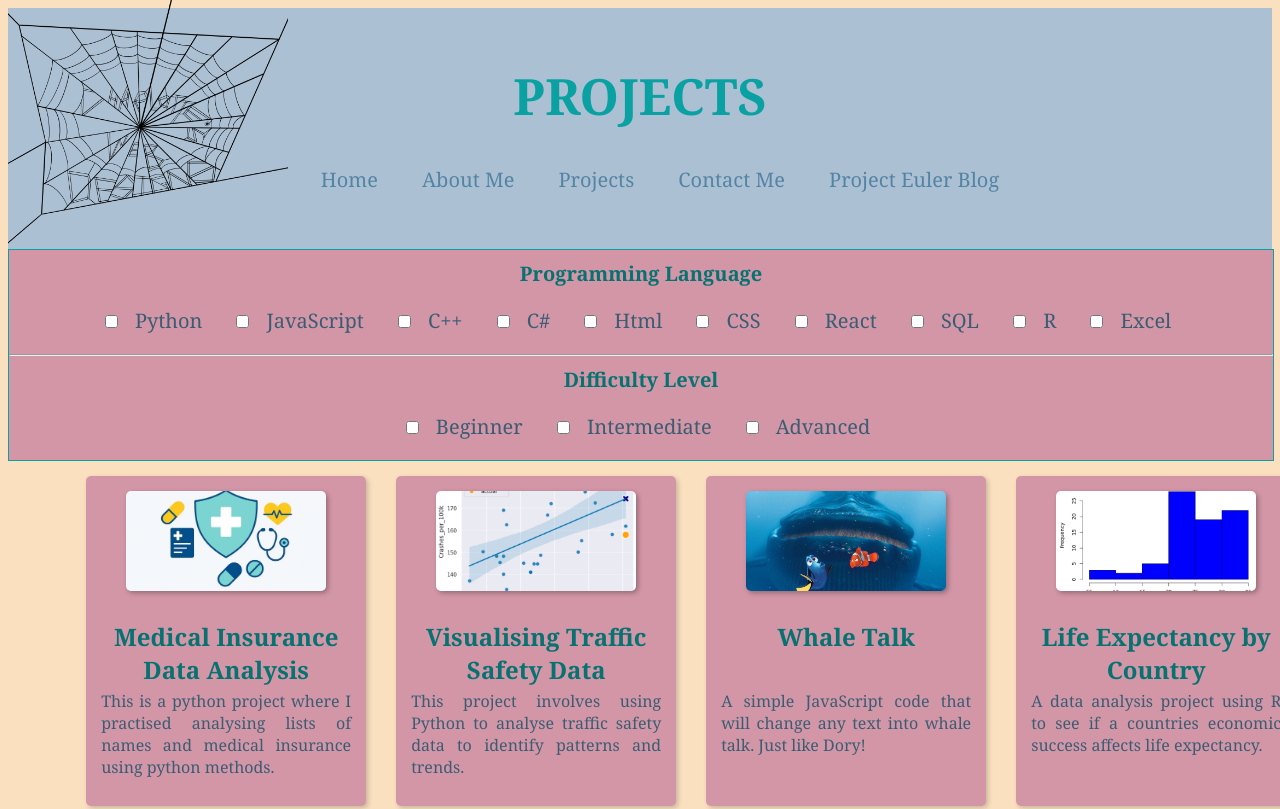
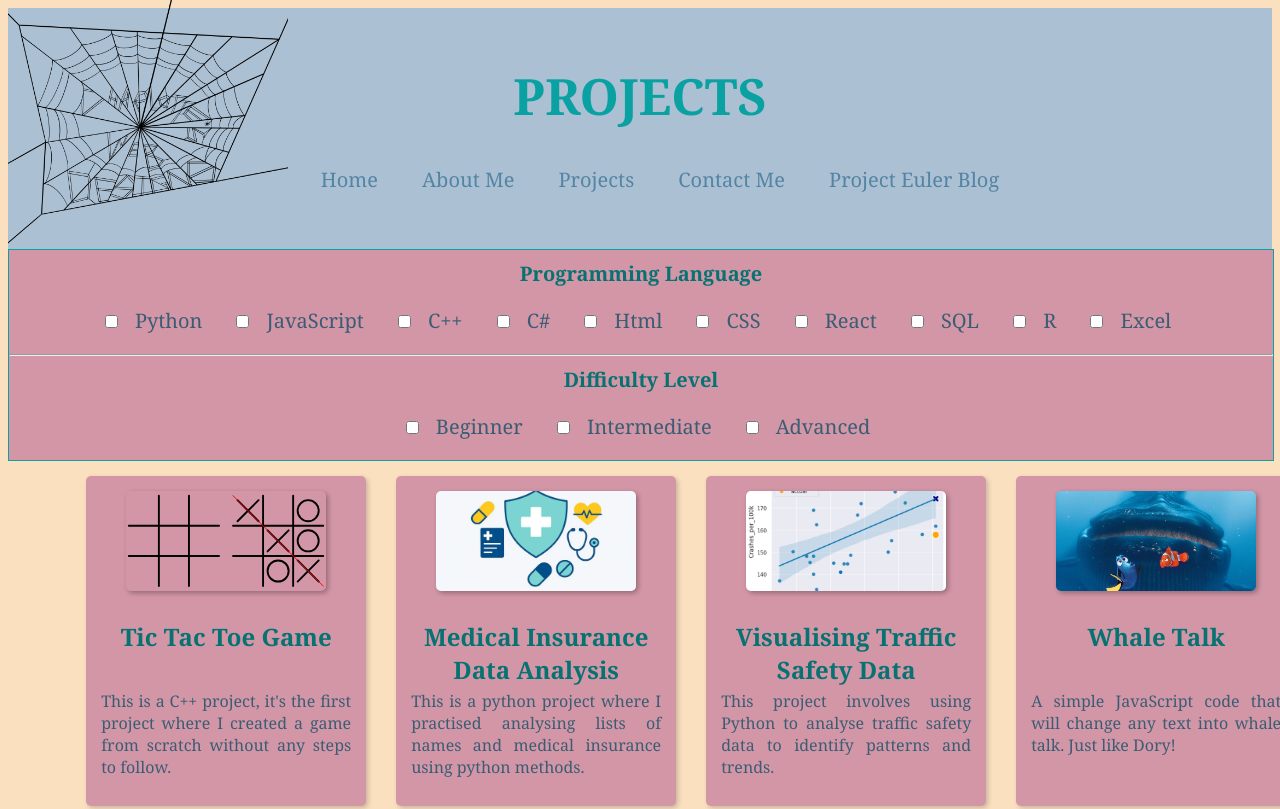
Before and after one commit to chezy72-del/MyProjectPortfolio, a plain HTML site: page projectscontents.html in a window 1280 px wide. Shown: the top 809 px of the page. Drawn offline with Linux system fonts and the light colour scheme.

Commit message:
modified:   projects/C++/TicTacToe/ttt.html -m "Changed the title to match the project card" 	modified:   projectscontents.html -m "Added project card" 	new file:   resources/images/ProjectContents/ttt.svg -m "Added image for project card"

```diff
--- a/projectscontents.html
+++ b/projectscontents.html
@@ -95,6 +95,11 @@
         </div>
 -->
 
+        <div class="project_card lang_cpp diff_beginner">
+            <img src="resources/images/ProjectContents/ttt.svg">
+            <a href="projects/C++/TicTacToe/ttt.html"><h2>Tic Tac Toe Game</h2></a>
+            <p>This is a C++ project, it's the first project where I created a game from scratch without any steps to follow.</p>
+        </div>
 
         <div class="project_card lang_python diff_beginner">
             <img src="resources/images/ProjectContents/medical.webp">
```
Also changed, not shown: projects/C++/TicTacToe/ttt.html (+1 -1 lines), resources/images/ProjectContents/ttt.svg (added).
